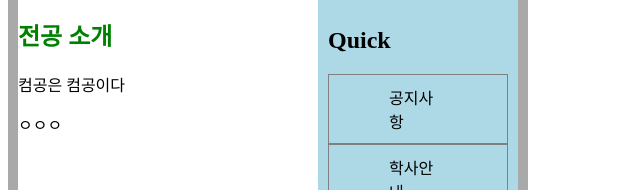
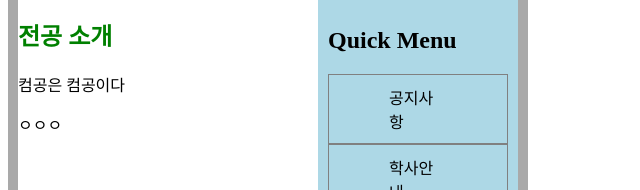
Before and after one commit to Backas03/Web_Lecture, a plain HTML site: page exer03_css_layout/ex02_layout.html in a window 1280 px wide. Shown: the part 222-412 px from the top of the page, 0-640 px from the left. Drawn offline with Linux system fonts and the light colour scheme.

Commit message:
chore: typo

```diff
--- a/exer03_css_layout/ex02_layout.html
+++ b/exer03_css_layout/ex02_layout.html
@@ -32,7 +32,7 @@
         </div>
 
         <div class="quick-menu">
-            <h2>Quick</h2></h1>
+            <h2>Quick Menu</h2></h1>
             <div class="quick-menu-content">공지사항</div>
             <div class="quick-menu-content">학사안내</div>
             <div class="quick-menu-content">장학안내</div>
```
